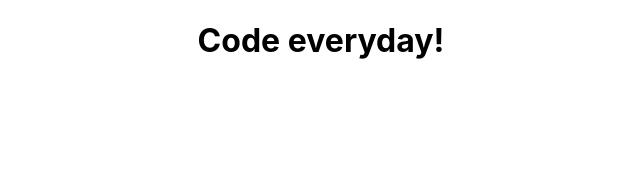
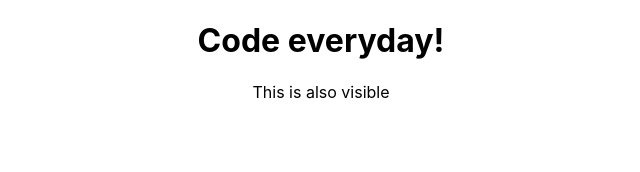
Before and after one commit to ikechukwuakuma316/reactLearning, a React (Create React App) app: page / in a window 1280 px wide. Shown: the top 172 px of the page, without its empty margins (319-959 px from the left). Built offline with nearby package versions, Linux system fonts and the light colour scheme.

Commit message:
second commit

```diff
--- a/src/App.js
+++ b/src/App.js
@@ -4,6 +4,7 @@ function App() {
   return (
     <div className="App">
       <h1>Code everyday!</h1>
+      <p>This is also visible</p>
     </div>
   );
 }
--- a/src/index.js
+++ b/src/index.js
@@ -1,5 +1,6 @@
 import React from "react";
 import ReactDOM from "react-dom/client";
+
 import "./index.css";
 import App from "./App";
 
```
